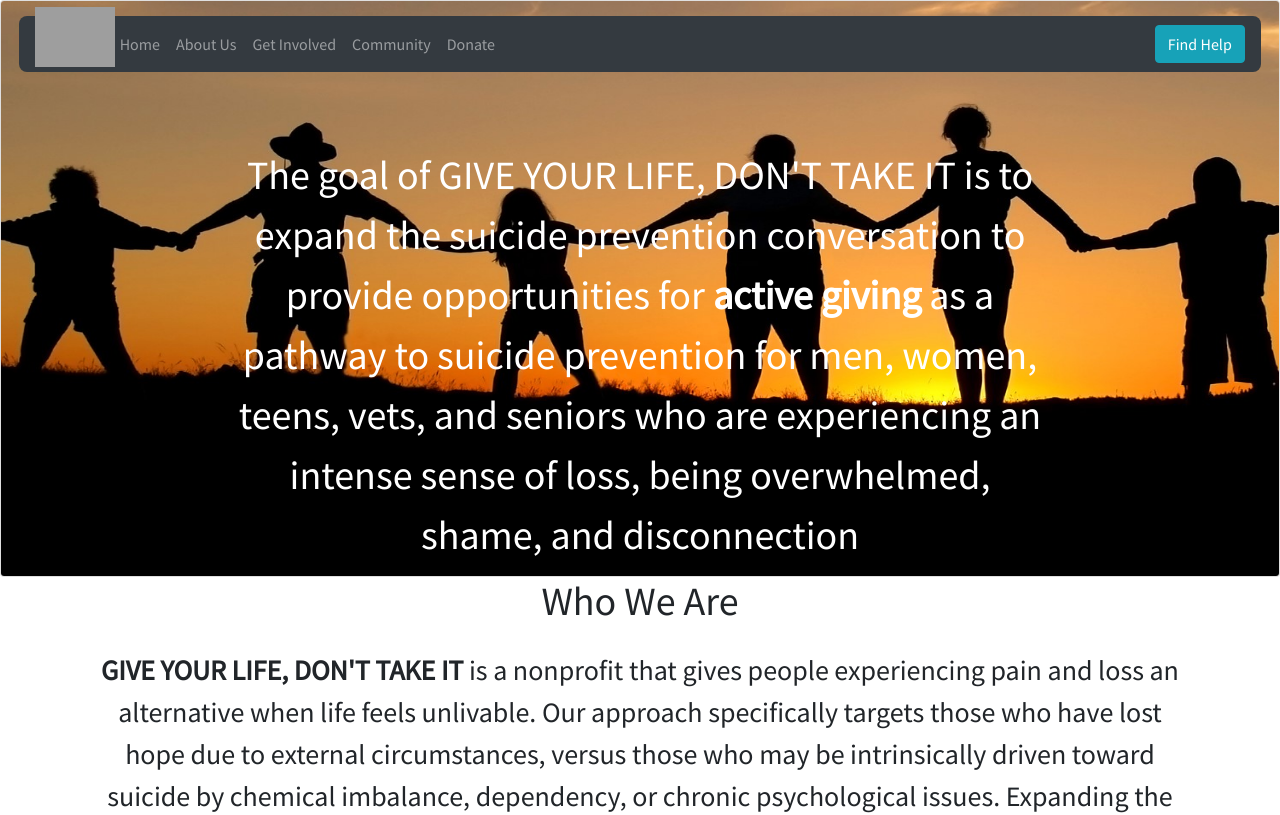
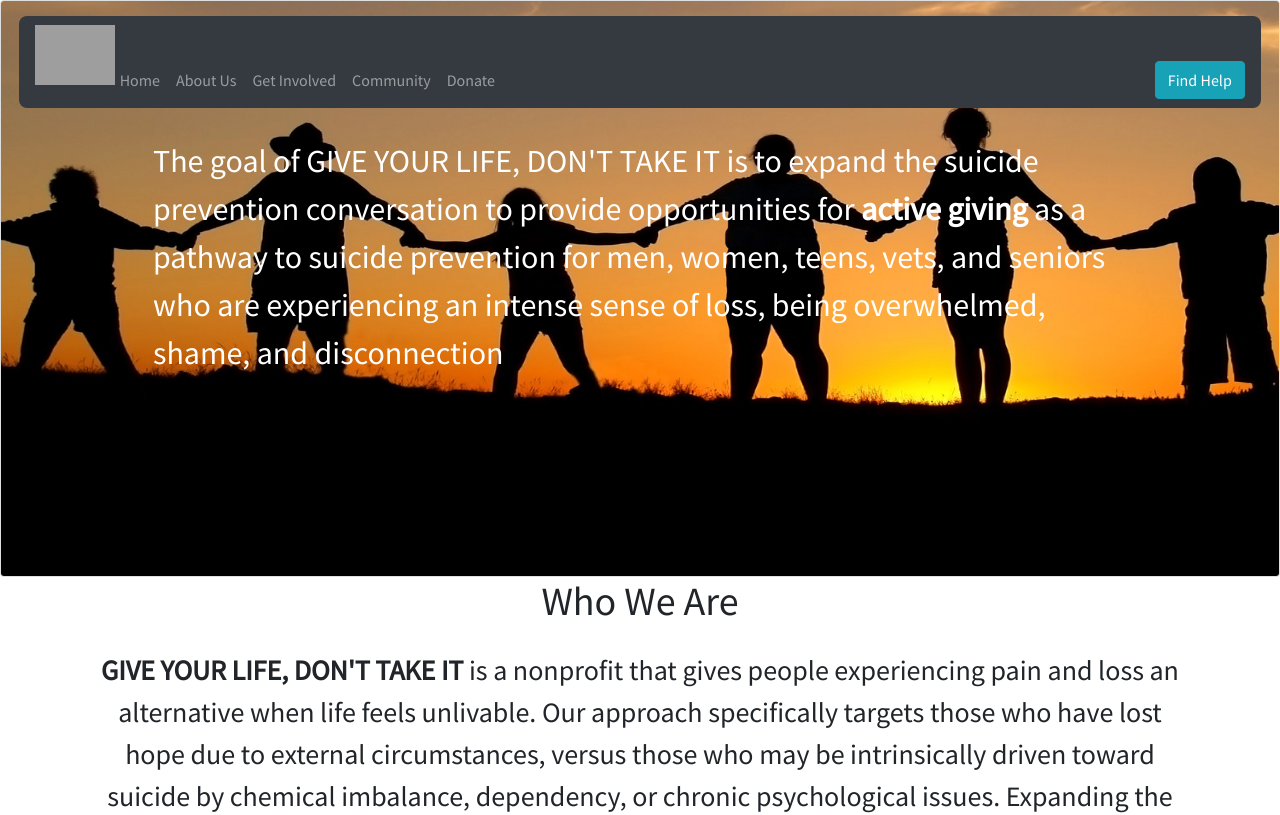
Before and after one commit to dchovanetz/GiveALife, a React (Create React App) app in the folder client/: page /about-us in a window 1280 px wide. Shown: the top 815 px of the page. Built offline with nearby package versions, Linux system fonts and the light colour scheme; grey boxes are pictures that could not be loaded.

Commit message:
now I am taking a break

```diff
--- a/client/src/App.css
+++ b/client/src/App.css
@@ -196,6 +196,10 @@ p {
       padding-left: 5%;
     }
 
+    #basic-navbar-nav {
+      padding-top: 3%;
+    }
+
     /* .body-text {
       padding: 2rem;
       text-align: center;
--- a/client/src/components/about-us/AboutUs.js
+++ b/client/src/components/about-us/AboutUs.js
@@ -11,8 +11,8 @@ function AboutUs() {
     <div>
       <Card>
         <Card.Img height={575} src={about} alt="Silhouette" />
-        <Card.ImgOverlay style={{ padding: '0 12em' }}>
-          <Card.Text id='missText'><br /><br />
+        <Card.ImgOverlay style={{ padding: '7rem' }}>
+          <Card.Text className='carousel-center carousel-text'>
                 The goal of GIVE YOUR LIFE, DON'T TAKE IT is to expand the suicide prevention conversation to provide opportunities for <b>active giving</b> as a pathway to suicide prevention for men, women, teens, vets, and seniors who are experiencing an intense sense of loss, being overwhelmed, shame, and disconnection
             </Card.Text>
         </Card.ImgOverlay>
```
